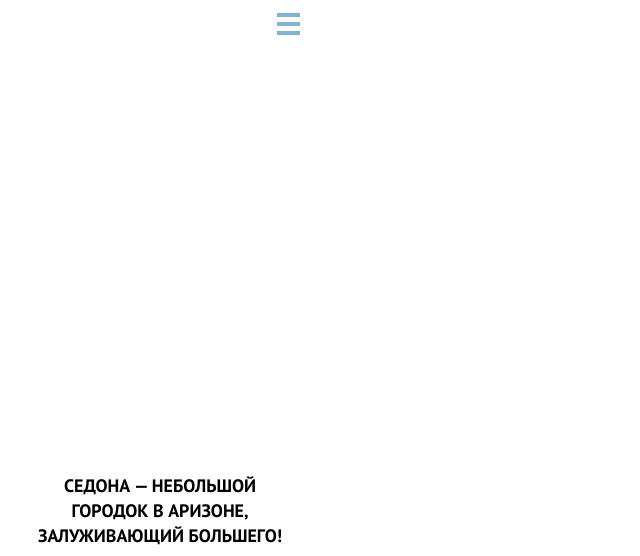
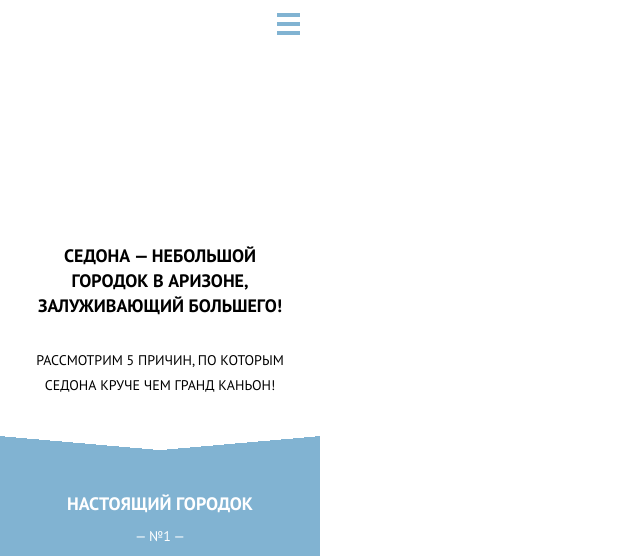
Before and after one commit to yosen9number/18339-sedona, a website: page index.html in a window 1280 px wide. Shown: the part 227-783 px from the top of the page, without its empty margins (0-640 px from the left). Drawn offline with nearby package versions, Linux system fonts and the light colour scheme; files that its build step writes are made by us from their sources.

Commit message:
ошибка в layout

```diff
--- a/index.html
+++ b/index.html
@@ -24,7 +24,7 @@
       </nav>
       <a class="logo" href="index.html">Sedona</a>
     </header>
-    <span class="content-header--index">Sedona</span>
+    <span class="content-header">Sedona</span>
     <div class="layout-center-wrapper">
       <div class="index-header">
         <h1 class="index-header__title">СЕДОНА — небольшой городок в Аризоне, залуживающий большего!</h1>
```
